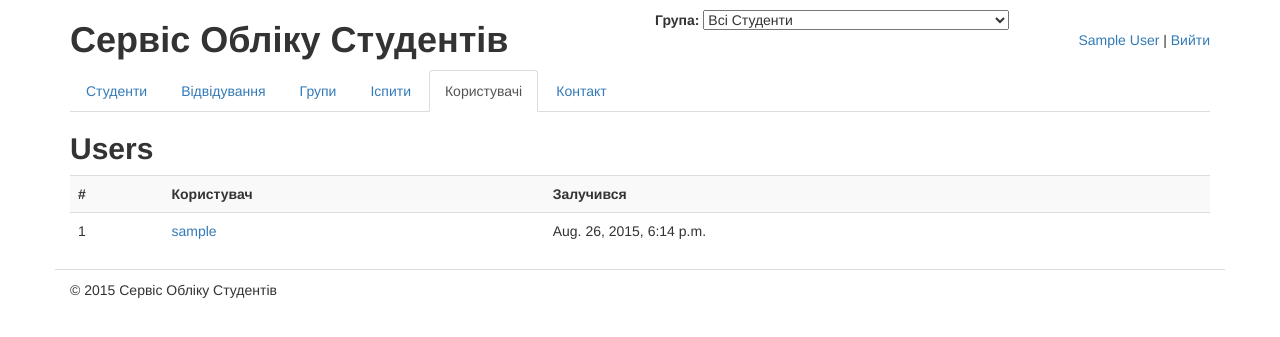
After one commit to taras-zak/studentsdb, a Django app: page /users/profiles/ in a window 1280 px wide. The commit adds this page. Shown: the top 337 px of the page. Run offline with Django 3.2, Linux system fonts and the light colour scheme; the visitor is signed in with stand-in values (Sample User, id 1); data comes from the database, SQL or seed files in the repository; data that the repository does not hold is empty; some libraries are stand-ins or nearby versions.

Commit message:
added tab users :busts_in_silhouette:

```diff
--- a/students/templates/students/base.html
+++ b/students/templates/students/base.html
@@ -73,6 +73,7 @@
                         <li role="presentation" {% if '/journal' in request.path %}class="active"{% endif %}><a href="/journal">Відвідування</a></li>
                         <li role="presentation" {% if '/groups' in request.path %}class="active"{% endif %}><a href="{% url "groups" %}">Групи</a></li>
                         <li role="presentation" {% if '/exams' in request.path %}class="active"{% endif %}><a href="{% url "exams" %}">Іспити</a></li>
+                        <li role="presentation" {% if '/profiles' in request.path %}class="active"{% endif %}><a href="{% url "profiles" %}">Користувачі</a></li>
 
                     {% endif %}
 
--- /dev/null
+++ b/students/templates/users/users_list.html
@@ -0,0 +1,39 @@
+{% extends "students/base.html" %}
+
+{% load i18n %}
+
+{% block meta_title %}Users{% endblock meta_title%}
+
+{% block title %}Users{% endblock title %}
+
+{% block content %}
+
+<table class="table table-striped">
+    <tr>
+        <th>#</th>
+        <th>Користувач</th>
+        <th>Залучився</th>
+    </tr>
+
+    {% for user in users %}
+
+
+    <tr>
+        <td>{{ forloop.counter }}</td>
+        {% if user.username %}
+        <td><a href="{% url "user_profile" user.id %}">{{ user.username }}</a></td>
+        {% endif %}
+
+        {% if user.date_joined %}
+        <td>{{ user.date_joined }}</td>
+        {% endif %}
+
+    </tr>
+
+    {% endfor %}
+
+</table>
+
+
+
+{% endblock content %}
--- a/students/views/users.py
+++ b/students/views/users.py
@@ -3,7 +3,13 @@ from django.http import HttpResponse
 from django.views.generic import TemplateView
 from django.contrib.auth.models import User
 
+
+def ProfilesView(request):
+    users = User.objects.all()
+    return render(request, 'users/users_list.html',
+        {'users': users})
+
 def ProfileView(request, uid):
     user_profile = User.objects.get(id = uid)
-    return render(request, 'registration/user_profile.html',
+    return render(request, 'users/user_profile.html',
         {'user_profile': user_profile})
--- a/studentsdb/urls.py
+++ b/studentsdb/urls.py
@@ -4,7 +4,7 @@ from .settings import MEDIA_ROOT, DEBUG
 from students.views.students import StudentUpdateView, StudentDeleteView
 from students.views.groups import groups_list, groups_add, groups_edit, groups_delete
 from students.views.journal import JournalView
-from students.views.users import ProfileView
+from students.views.users import ProfilesView, ProfileView
 from django.contrib.auth import views as auth_views
 from django.views.generic.base import RedirectView
 from django.views.generic import TemplateView
@@ -43,8 +43,9 @@ urlpatterns = patterns('',
 
     # User Related urls
     url(r'^users/profile/$', login_required(TemplateView.as_view(
-        template_name='registration/profile.html')), name='profile'),
-    url(r'^users/profile/(?P<uid>\d+)$', login_required(ProfileView), name='user_profile'),
+        template_name='users/profile.html')), name='profile'),
+    url(r'^users/profiles/$', login_required(ProfilesView), name='profiles'),
+    url(r'^users/profiles/(?P<uid>\d+)$', login_required(ProfileView), name='user_profile'),
     url(r'^users/logout/$', auth_views.logout, kwargs={'next_page':	'home'}, name='auth_logout'),
     url(r'^register/complete/$', RedirectView.as_view(pattern_name='home'),	name='registration_complete'),
     url(r'^users/', include('registration.backends.simple.urls', namespace='users')),
```
Also changed, not shown: students/templates/users/user_profile.html (renamed from stud_auth/templates/registration/user_profile.html, +5 -7 lines), students/templates/users/profile.html (renamed from stud_auth/templates/registration/profile.html).
